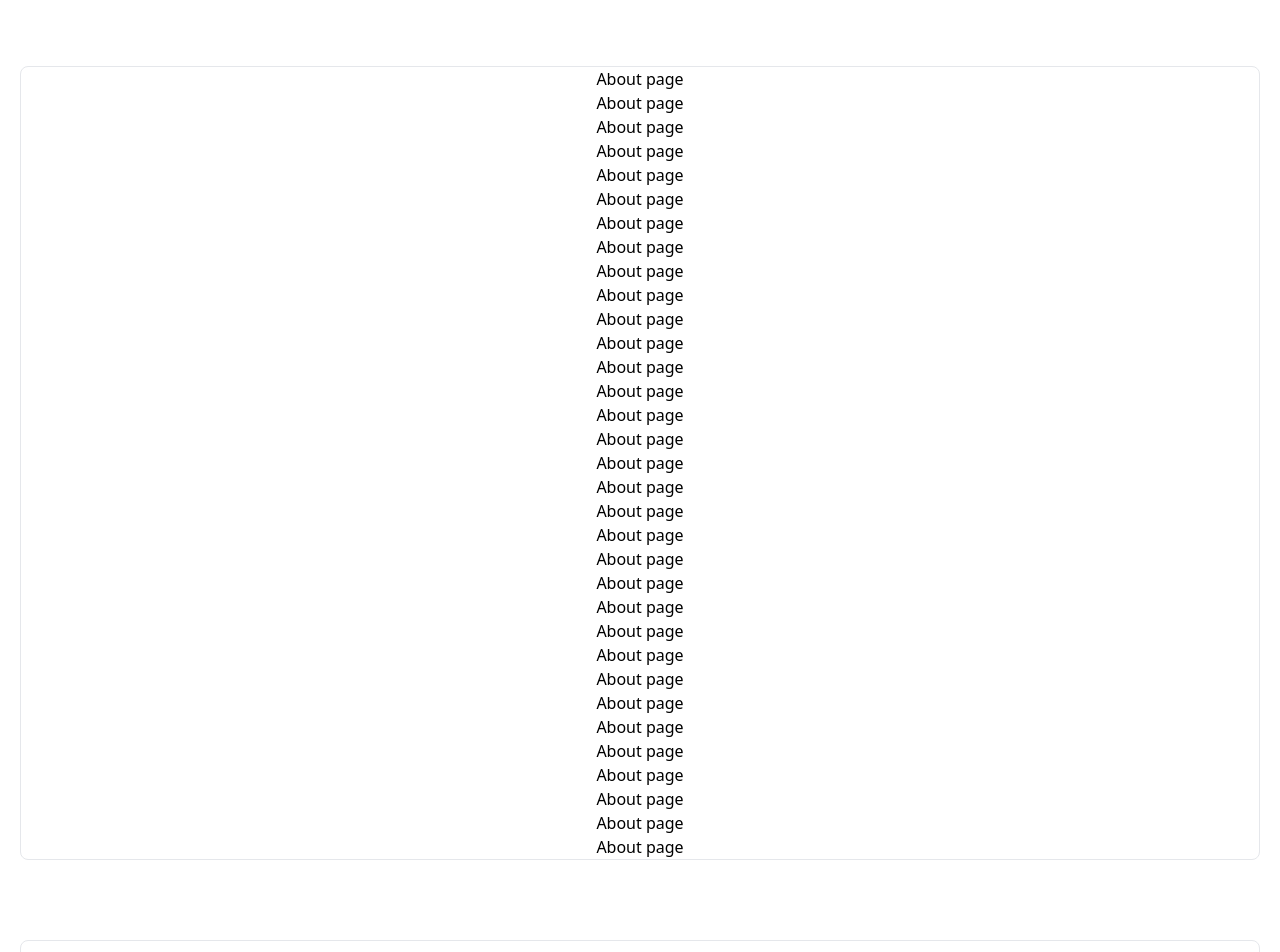
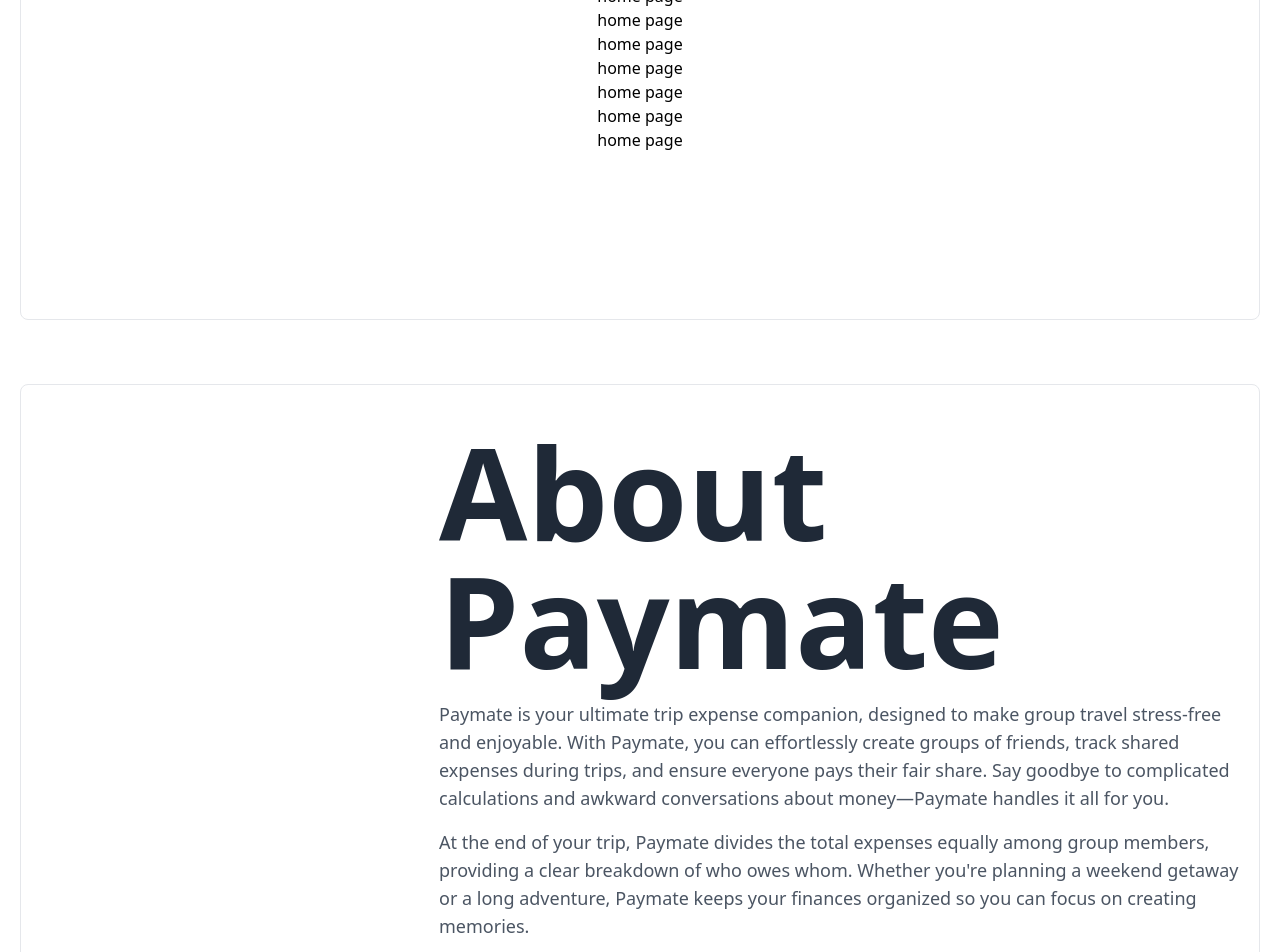
Before and after one commit to GRASiN1/PaymateFrontend, a React (Create React App) app: page / in a window 1280 px wide. Shown: the part 380-1332 px from the top of the page. Built offline with nearby package versions, Linux system fonts and the light colour scheme.

Commit message:
Completed about section

```diff
--- a/src/pages/Hero.jsx
+++ b/src/pages/Hero.jsx
@@ -15,7 +15,7 @@ export default function Hero() {
     >
       <Navbar refs={[home, about, contact]} />
       <Home ref={home} />
-      <About ref={about} />
+      <About parentRef={about} />
       <Contact ref={contact} />
     </div>
   );
--- a/src/pages/about.jsx
+++ b/src/pages/about.jsx
@@ -1,51 +1,72 @@
-import React from "react";
-// import Navbar from "../components/navbar/navbar";
+import React, { useRef, useEffect, useState } from "react";
 
-export default function About({ ref }) {
+export default function About({ parentRef }) {
+  const sectionRef = useRef(null);
+  const [isVisible, setIsVisible] = useState(false);
+
+  useEffect(() => {
+    const observer = new IntersectionObserver(
+      ([entry]) => {
+        setIsVisible(entry.isIntersecting); // Set visibility based on intersection
+      },
+      { threshold: 0.1 } // Trigger when 10% of the section is visible
+    );
+
+    if (sectionRef.current) {
+      observer.observe(sectionRef.current);
+    }
+
+    return () => observer.disconnect(); // Cleanup on unmount
+  }, []);
+
   return (
-    // <div
-    //   id="main-container"
-    //   className="w-full min-h-screen flex flex-col items-center p-5"
-    // >
-    //   <Navbar />
     <div
-      className="w-full h-full flex flex-col justify-center items-center mt-20 border-1 rounded-lg"
-      ref={ref}
+      className="w-full min-h-192 flex flex-col lg:flex-row justify-center items-center mt-16 border rounded-lg px-4 py-6"
+      ref={parentRef}
     >
-      <h1>About page</h1>
-      <h1>About page</h1>
-      <h1>About page</h1>
-      <h1>About page</h1>
-      <h1>About page</h1>
-      <h1>About page</h1>
-      <h1>About page</h1>
-      <h1>About page</h1>
-      <h1>About page</h1>
-      <h1>About page</h1>
-      <h1>About page</h1>
-      <h1>About page</h1>
-      <h1>About page</h1>
-      <h1>About page</h1>
-      <h1>About page</h1>
-      <h1>About page</h1>
-      <h1>About page</h1>
-      <h1>About page</h1>
-      <h1>About page</h1>
-      <h1>About page</h1>
-      <h1>About page</h1>
-      <h1>About page</h1>
-      <h1>About page</h1>
-      <h1>About page</h1>
-      <h1>About page</h1>
-      <h1>About page</h1>
-      <h1>About page</h1>
-      <h1>About page</h1>
-      <h1>About page</h1>
-      <h1>About page</h1>
-      <h1>About page</h1>
-      <h1>About page</h1>
-      <h1>About page</h1>
+      {/* Image Section */}
+      <div
+        className="lg:w-1/3 w-full h-full flex justify-center items-center"
+        ref={sectionRef}
+      >
+        {isVisible && (
+          <object
+            data="/images/paymate.svg"
+            type="image/svg+xml"
+            className="w-full h-full"
+          >
+            Your browser does not support SVG images.
+          </object>
+        )}
+      </div>
+
+      {/* Text Section */}
+      <div className="lg:w-2/3 w-full h-full flex justify-center items-center">
+        <div
+          className={`transform transition-all duration-1000 ease-in-out ${
+            isVisible ? "opacity-100 translate-y-0" : "opacity-0 translate-y-10"
+          }`}
+        >
+          <h2 className="text-5xl font-bold text-gray-800 md:text-9xl">
+            About Paymate
+          </h2>
+          <p className="mt-4 text-lg text-gray-600">
+            Paymate is your ultimate trip expense companion, designed to make
+            group travel stress-free and enjoyable. With Paymate, you can
+            effortlessly create groups of friends, track shared expenses during
+            trips, and ensure everyone pays their fair share. Say goodbye to
+            complicated calculations and awkward conversations about
+            money—Paymate handles it all for you.
+          </p>
+          <p className="mt-4 text-lg text-gray-600">
+            At the end of your trip, Paymate divides the total expenses equally
+            among group members, providing a clear breakdown of who owes whom.
+            Whether you're planning a weekend getaway or a long adventure,
+            Paymate keeps your finances organized so you can focus on creating
+            memories.
+          </p>
+        </div>
+      </div>
     </div>
-    // </div>
   );
 }
--- a/src/pages/contact.jsx
+++ b/src/pages/contact.jsx
@@ -53,17 +53,17 @@ export default function Contact({ ref }) {
             isVisible ? "opacity-100 translate-y-0" : "opacity-0 translate-y-10"
           }`}
         >
-          <h1 className="font-bold font-san lg:text-9xl md:text-8xl text-7xl">
+          <h1 className="font-bold font-san lg:text-9xl md:text-8xl text-7xl text-gray-800">
             CONTACT
           </h1>
-          <h1 className="font-bold font-san lg:text-9xl md:text-8xl text-7xl">
+          <h1 className="font-bold font-san lg:text-9xl md:text-8xl text-7xl text-gray-800">
             US
           </h1>
-          <p className="font-semibold ml-2">
+          <p className="font-semibold ml-2 text-gray-600">
             <span className="text-red-500"> Mail us at : </span>
             gauravrajsingh047@gmail.com
           </p>
-          <p className="font-semibold ml-2">
+          <p className="font-semibold ml-2 text-gray-600">
             <span className="text-red-500"> Call us at : </span>
             +91-9198888436
           </p>
--- a/src/pages/home.jsx
+++ b/src/pages/home.jsx
@@ -9,7 +9,7 @@ export default function Home({ ref }) {
     // >
     //   <Navbar />
     <div
-      className="w-full h-full flex flex-col justify-center items-center mt-20 border-1 rounded-lg"
+      className="w-full min-h-192 flex flex-col justify-center items-center mt-20 border-1 rounded-lg"
       ref={ref}
     >
       <h1>home page</h1>
```
Also changed, not shown: public/images/paymate.svg (added).
